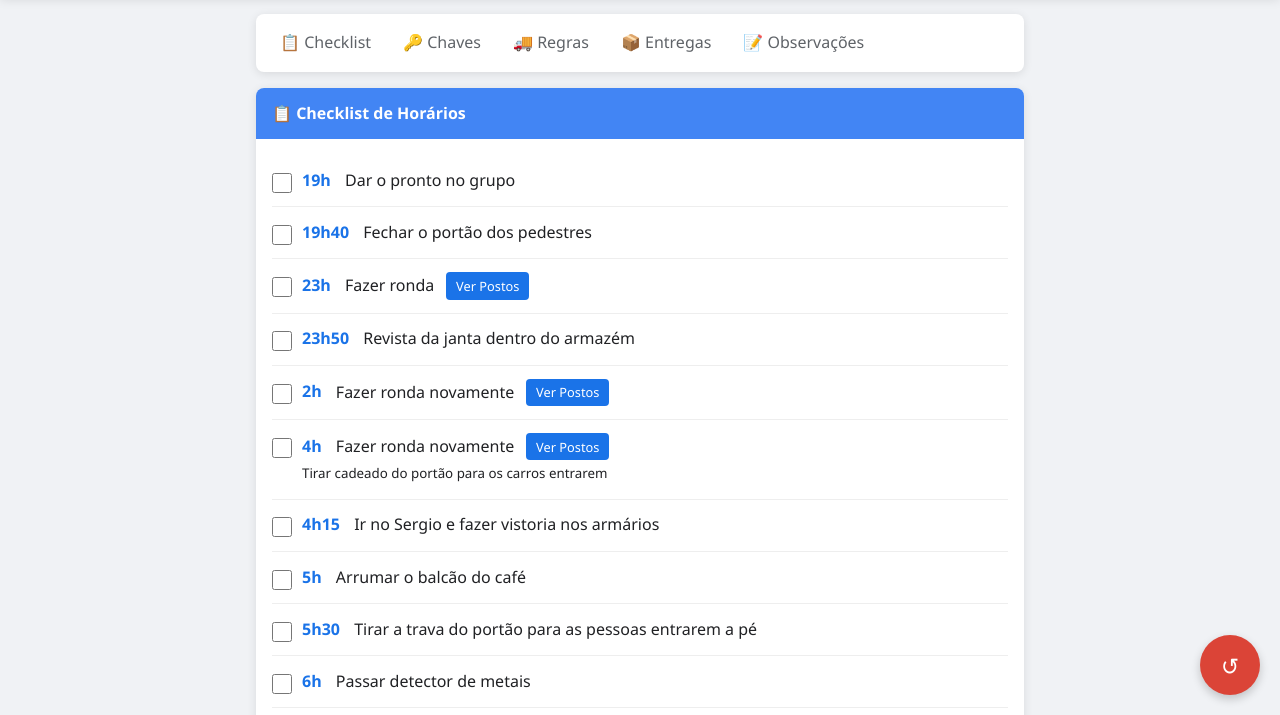
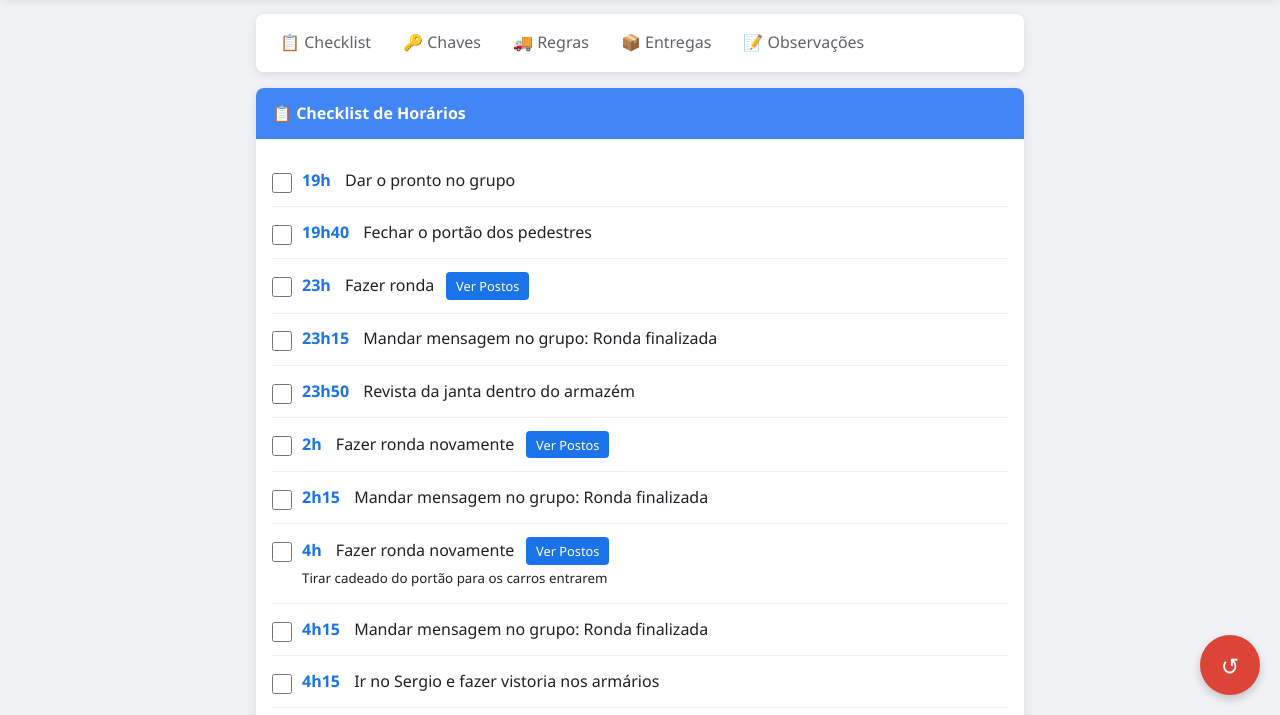
Before and after one commit to Yuri-Fernandes-dev/megaRio, a plain HTML site: page index.html in a window 1280 px wide. Shown: the part 85-800 px from the top of the page. Drawn offline with Linux system fonts and the light colour scheme.

Commit message:
Novos checks

```diff
--- a/index.html
+++ b/index.html
@@ -463,16 +463,20 @@
                 { id: 1, time: '19h', description: 'Dar o pronto no grupo', isRonda: false, extraAction: null },
                 { id: 2, time: '19h40', description: 'Fechar o portão dos pedestres', isRonda: false, extraAction: null },
                 { id: 3, time: '23h', description: 'Fazer ronda', isRonda: true, extraAction: null },
-                { id: 4, time: '23h50', description: 'Revista da janta dentro do armazém', isRonda: false, extraAction: null },
-                { id: 5, time: '2h', description: 'Fazer ronda novamente', isRonda: true, extraAction: null },
-                { id: 6, time: '4h', description: 'Fazer ronda novamente', isRonda: true, extraAction: 'Tirar cadeado do portão para os carros entrarem' },
-                { id: 7, time: '4h15', description: 'Ir no Sergio e fazer vistoria nos armários', isRonda: false, extraAction: null },
-                { id: 8, time: '5h', description: 'Arrumar o balcão do café', isRonda: false, extraAction: null },
-                { id: 9, time: '5h30', description: 'Tirar a trava do portão para as pessoas entrarem a pé', isRonda: false, extraAction: null },
-                { id: 10, time: '6h', description: 'Passar detector de metais', isRonda: false, extraAction: null },
-                { id: 11, time: '6h5', description: 'Desligar o refletor dentro da guarita', isRonda: false, extraAction: null },
-                { id: 12, time: '6h30', description: 'Ligar quadro do armazém, ligar todos os postos (201, 241, 221) e mandar foto no grupo', isRonda: false, extraAction: null },
-                { id: 13, time: '6h30', description: 'Ligar motor 201 no refeitório', isRonda: false, extraAction: null }
+                { id: 4, time: '23h15', description: 'Mandar mensagem no grupo: Ronda finalizada', isRonda: false, extraAction: null },
+                { id: 5, time: '23h50', description: 'Revista da janta dentro do armazém', isRonda: false, extraAction: null },
+                { id: 6, time: '2h', description: 'Fazer ronda novamente', isRonda: true, extraAction: null },
+                { id: 7, time: '2h15', description: 'Mandar mensagem no grupo: Ronda finalizada', isRonda: false, extraAction: null },
+                { id: 8, time: '4h', description: 'Fazer ronda novamente', isRonda: true, extraAction: 'Tirar cadeado do portão para os carros entrarem' },
+                { id: 9, time: '4h15', description: 'Mandar mensagem no grupo: Ronda finalizada', isRonda: false, extraAction: null },
+                { id: 10, time: '4h15', description: 'Ir no Sergio e fazer vistoria nos armários', isRonda: false, extraAction: null },
+                { id: 11, time: '4h45', description: 'Fazer o livro de ocorrência', isRonda: false, extraAction: null },
+                { id: 12, time: '5h', description: 'Arrumar o balcão do café', isRonda: false, extraAction: null },
+                { id: 13, time: '5h30', description: 'Tirar a trava do portão para as pessoas entrarem a pé', isRonda: false, extraAction: null },
+                { id: 14, time: '6h', description: 'Passar detector de metais', isRonda: false, extraAction: null },
+                { id: 15, time: '6h5', description: 'Desligar o refletor dentro da guarita', isRonda: false, extraAction: null },
+                { id: 16, time: '6h30', description: 'Ligar quadro do armazém, ligar todos os postos (201, 241, 221) e mandar foto no grupo', isRonda: false, extraAction: null },
+                { id: 17, time: '6h30', description: 'Ligar motor 201 no refeitório', isRonda: false, extraAction: null }
             ];
 
             // Definição dos postos de ronda
```
